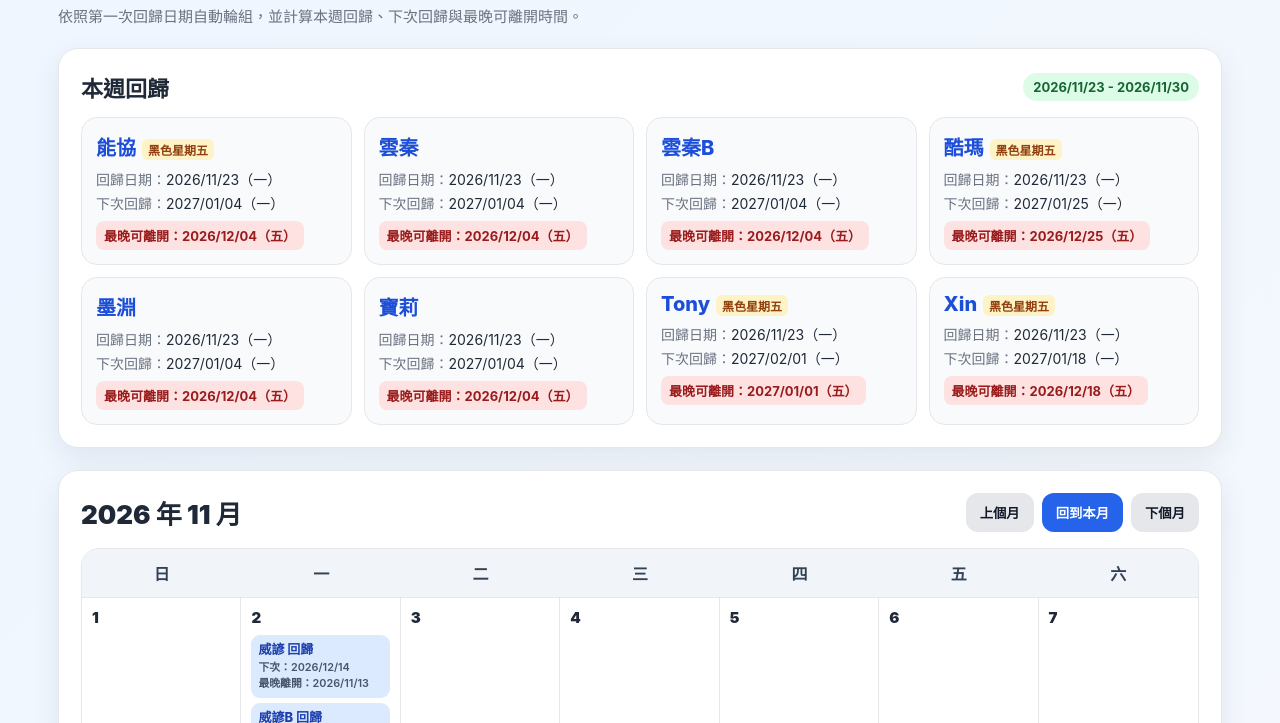
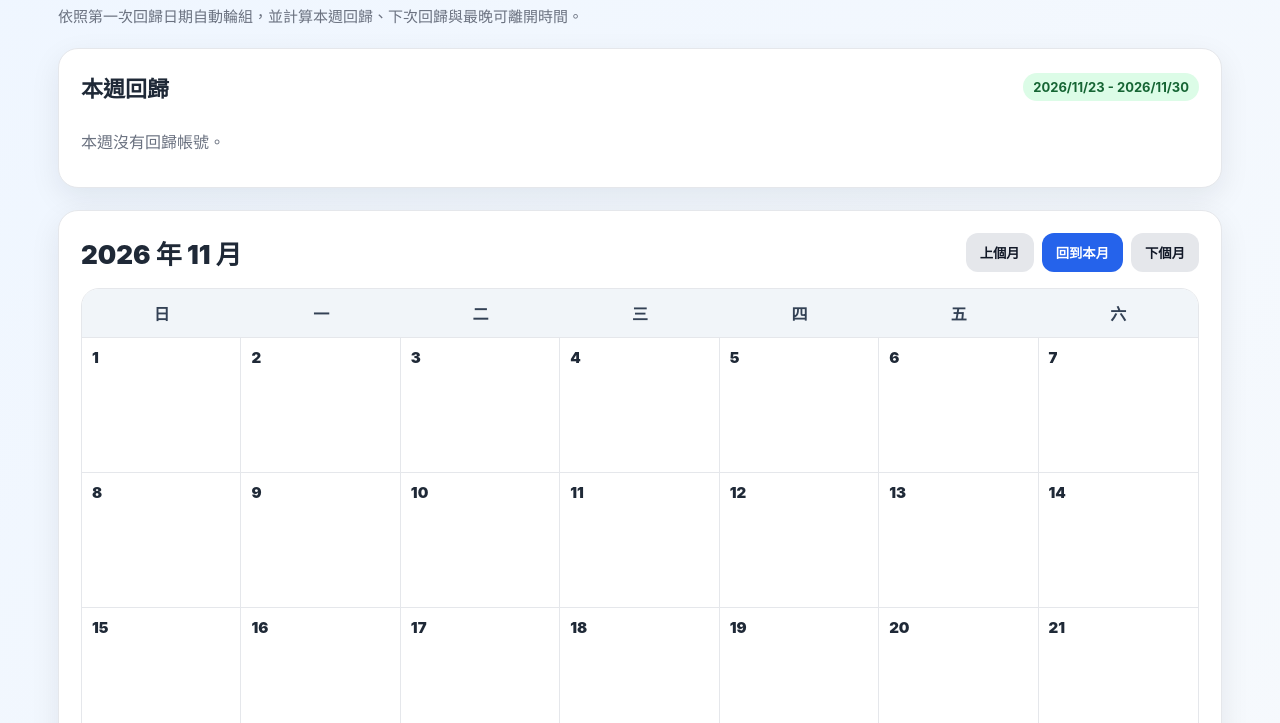
Before and after one commit to Der46/return-calendar, a plain HTML site: page index.html in a window 1280 px wide. Shown: the part 77-800 px from the top of the page. Drawn offline with Linux system fonts and the light colour scheme.

Commit message:
Update: 改為每週一人輪替，自 11/30 由林傳勝開始
移除其他帳號與黑色星期五單次活動，共 9 人一週一個輪流。

Co-Authored-By: Claude Opus 5.5 <noreply@anthropic.com>

```diff
--- a/data.json
+++ b/data.json
@@ -1,47 +1,37 @@
 {
     "settings": {
-        "startDate": "2026/08/03",
+        "startDate": "2026/11/30",
         "generateWeeks": 120,
         "minEnterGapDays": 30,
         "leaveBeforeNextDays": 31
     },
     "groups": [
         [
-            { "account": "沐晨", "enterDate": "2026/08/03" },
-            { "account": "沐晨B", "enterDate": "2026/09/14" },
-            { "account": "Xin", "enterDate": "2026/08/03", "skipDates": ["2026/10/26", "2026/12/07"] }
+            { "account": "林傳勝", "enterDate": "2026/11/30" }
         ],
         [
-            { "account": "威諺", "enterDate": "2026/08/10" },
-            { "account": "威諺B", "enterDate": "2026/11/02" },
-            { "account": "椽家", "enterDate": "2026/09/21" },
-            { "account": "酷瑪", "enterDate": "2026/08/10", "skipDates": ["2026/11/02", "2026/12/14"] }
+            { "account": "林沐晨", "enterDate": "2026/12/07" }
         ],
         [
-            { "account": "芷涵", "enterDate": "2026/08/17" },
-            { "account": "芷涵B", "enterDate": "2026/09/28" },
-            { "account": "Tony", "enterDate": "2026/08/17", "skipDates": ["2026/11/09", "2026/12/21"] }
+            { "account": "林威諺", "enterDate": "2026/12/14" }
         ],
         [
-            { "account": "智恩", "enterDate": "2026/08/24" },
-            { "account": "若彤", "enterDate": "2026/10/05" },
-            { "account": "智恩B", "enterDate": "2026/10/05" }
+            { "account": "林椽家", "enterDate": "2026/12/21" }
         ],
         [
-            { "account": "雲秦", "enterDate": "2026/08/31" },
-            { "account": "雲秦B", "enterDate": "2026/10/12" },
-            { "account": "墨淵", "enterDate": "2026/10/12" },
-            { "account": "寶莉", "enterDate": "2026/10/12" },
-            { "account": "能協", "enterDate": "2026/11/23", "endDate": "2026/11/23", "note": "黑色星期五" },
-            { "account": "Xin", "enterDate": "2026/11/23", "endDate": "2026/11/23", "note": "黑色星期五" },
-            { "account": "酷瑪", "enterDate": "2026/11/23", "endDate": "2026/11/23", "note": "黑色星期五" },
-            { "account": "Tony", "enterDate": "2026/11/23", "endDate": "2026/11/23", "note": "黑色星期五" }
+            { "account": "張芷涵", "enterDate": "2026/12/28" }
         ],
         [
-            { "account": "傳勝", "enterDate": "2026/09/07" },
-            { "account": "傳勝B", "enterDate": "2026/10/19" },
-            { "account": "家俊", "enterDate": "2026/09/07" },
-            { "account": "家俊B", "enterDate": "2026/09/07" }
+            { "account": "黃若彤", "enterDate": "2027/01/04" }
+        ],
+        [
+            { "account": "李智恩", "enterDate": "2027/01/11" }
+        ],
+        [
+            { "account": "宋雲秦", "enterDate": "2027/01/18" }
+        ],
+        [
+            { "account": "祈墨淵", "enterDate": "2027/01/25" }
         ]
     ]
 }
--- a/index.html
+++ b/index.html
@@ -997,8 +997,8 @@
                 return;
             }
 
-            if (groups.length !== 6) {
-                console.warn(`目前 groups 不是 6 組，而是 ${groups.length} 組：`, groups);
+            if (groups.length !== 9) {
+                console.warn(`目前 groups 不是 9 組，而是 ${groups.length} 組：`, groups);
             }
 
             groups.forEach((group, groupIndex) => {
```
